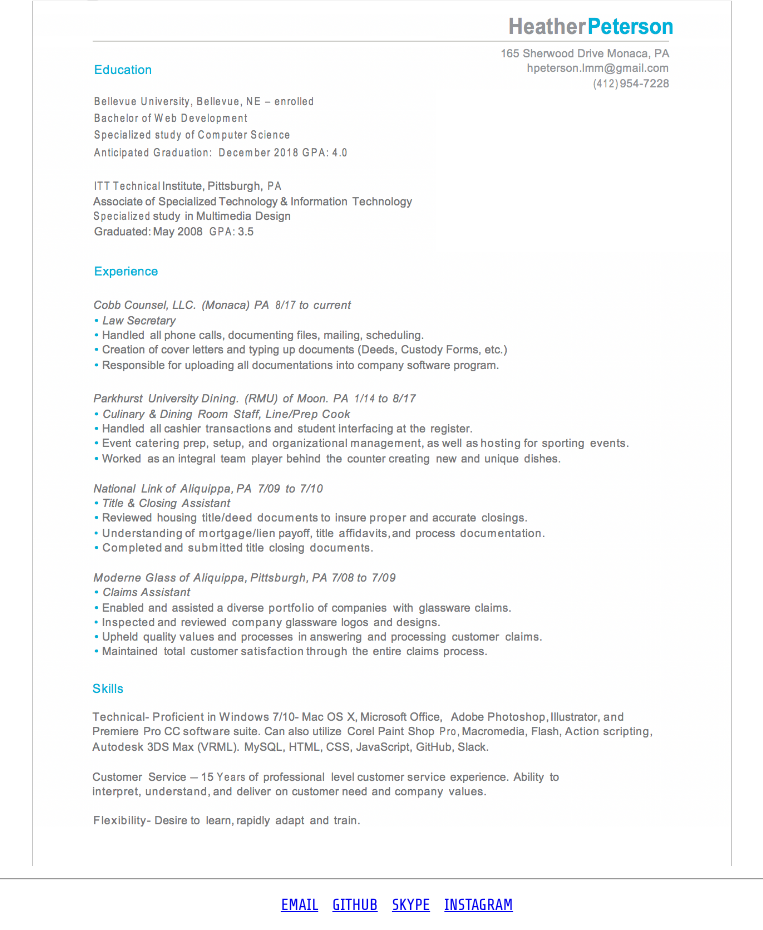
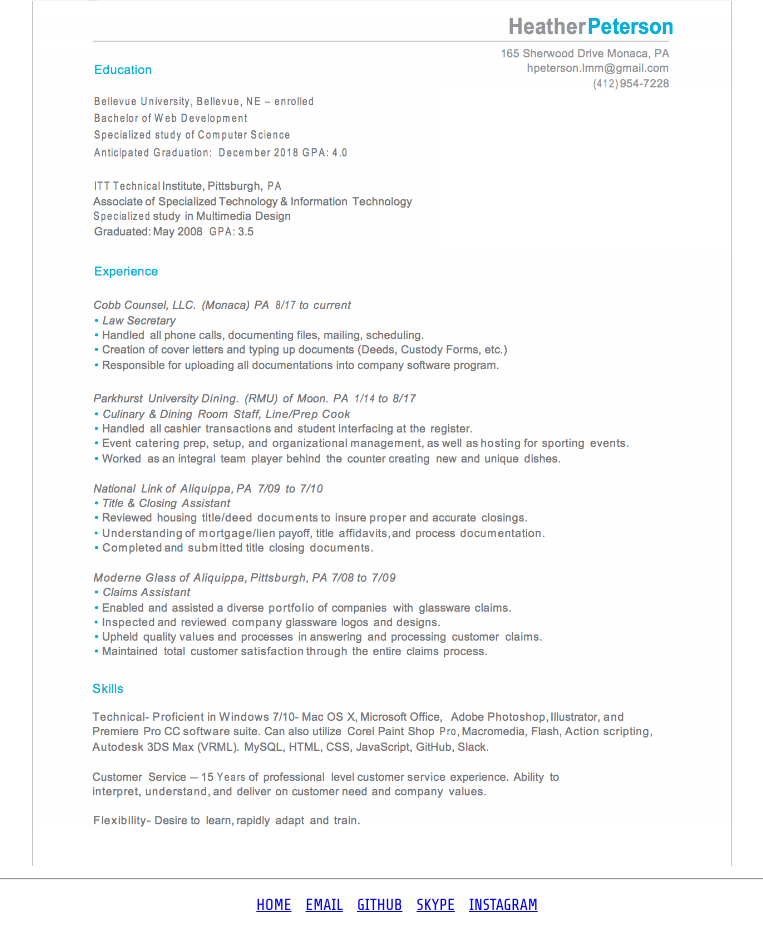
Before and after one commit to HeatherPetersonLMM/resume, a plain HTML site: page index.html in a window 1280 px wide. Shown: the part 1666-2596 px from the top of the page, without its empty margins (258-1021 px from the left). Drawn offline with Linux system fonts and the light colour scheme.

Commit message:
updated links

```diff
--- a/index.html
+++ b/index.html
@@ -73,6 +73,7 @@
 
     <!-- start contact links section-->
         <ul>
+          <li><a href="https://heatherpetersonlmm.github.io/Personal-Portfolio/" class="fa fa-google">HOME</a></li>
           <li><a href="mailto:hpeterson.lmm@gmail.com" class="fa fa-google">EMAIL</a></li>
           <li><a href="https://github.com/HeatherPetersonLMM" class="fa fa-github">GITHUB</a></li>
           <li><a href="#" class="fa fa-skype">SKYPE</a></li>
```
